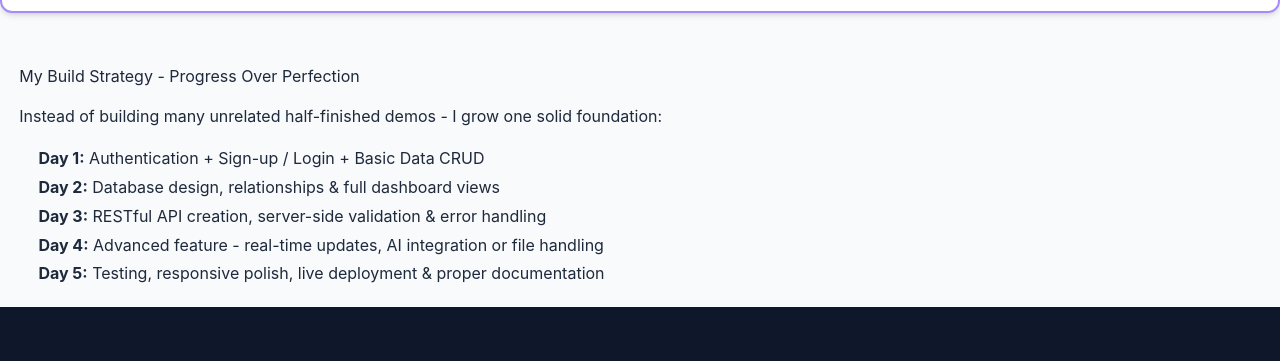
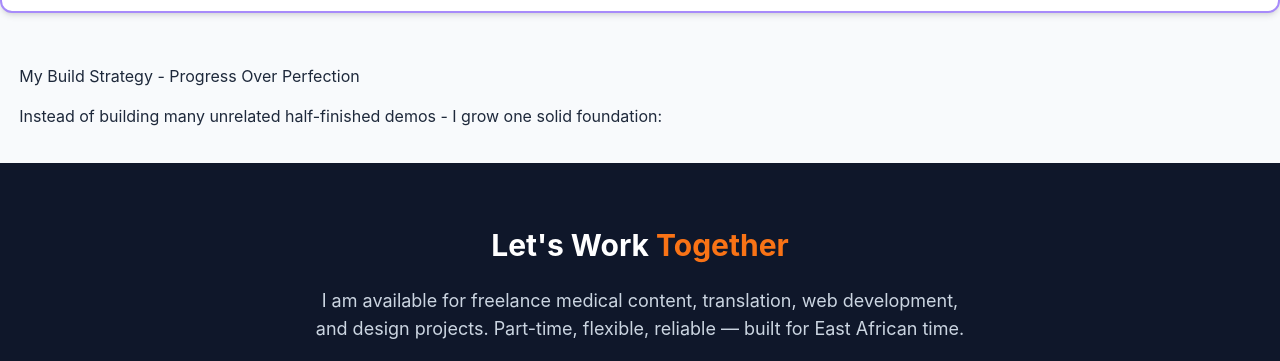
Before and after one commit to tawhiida44-debug/portfolio-, a plain HTML site: page index.html in a window 1280 px wide. Shown: the part 6153-6514 px from the top of the page. Drawn offline with nearby package versions, Linux system fonts and the light colour scheme.

Commit message:
Update index.html

```diff
--- a/index.html
+++ b/index.html
@@ -507,13 +507,6 @@
 <div style="background:var(--surface);border:1px solid var(--border);border-radius:10px;padding:1.2rem;margin-top:2rem;">
   <h3 style="color:var(--accent-light);margin-bottom:1rem;">My Build Strategy - Progress Over Perfection</h3>
   <p style="margin-bottom:1rem;">Instead of building many unrelated half-finished demos - I grow one solid foundation:</p>
-  <ul style="margin-left:1.2rem;line-height:1.8;color:var(--text);">
-    <li><strong>Day 1:</strong> Authentication + Sign-up / Login + Basic Data CRUD</li>
-    <li><strong>Day 2:</strong> Database design, relationships & full dashboard views</li>
-    <li><strong>Day 3:</strong> RESTful API creation, server-side validation & error handling</li>
-    <li><strong>Day 4:</strong> Advanced feature - real-time updates, AI integration or file handling</li>
-    <li><strong>Day 5:</strong> Testing, responsive polish, live deployment & proper documentation</li>
-  </ul>
 </div>
 
 </section>
```
